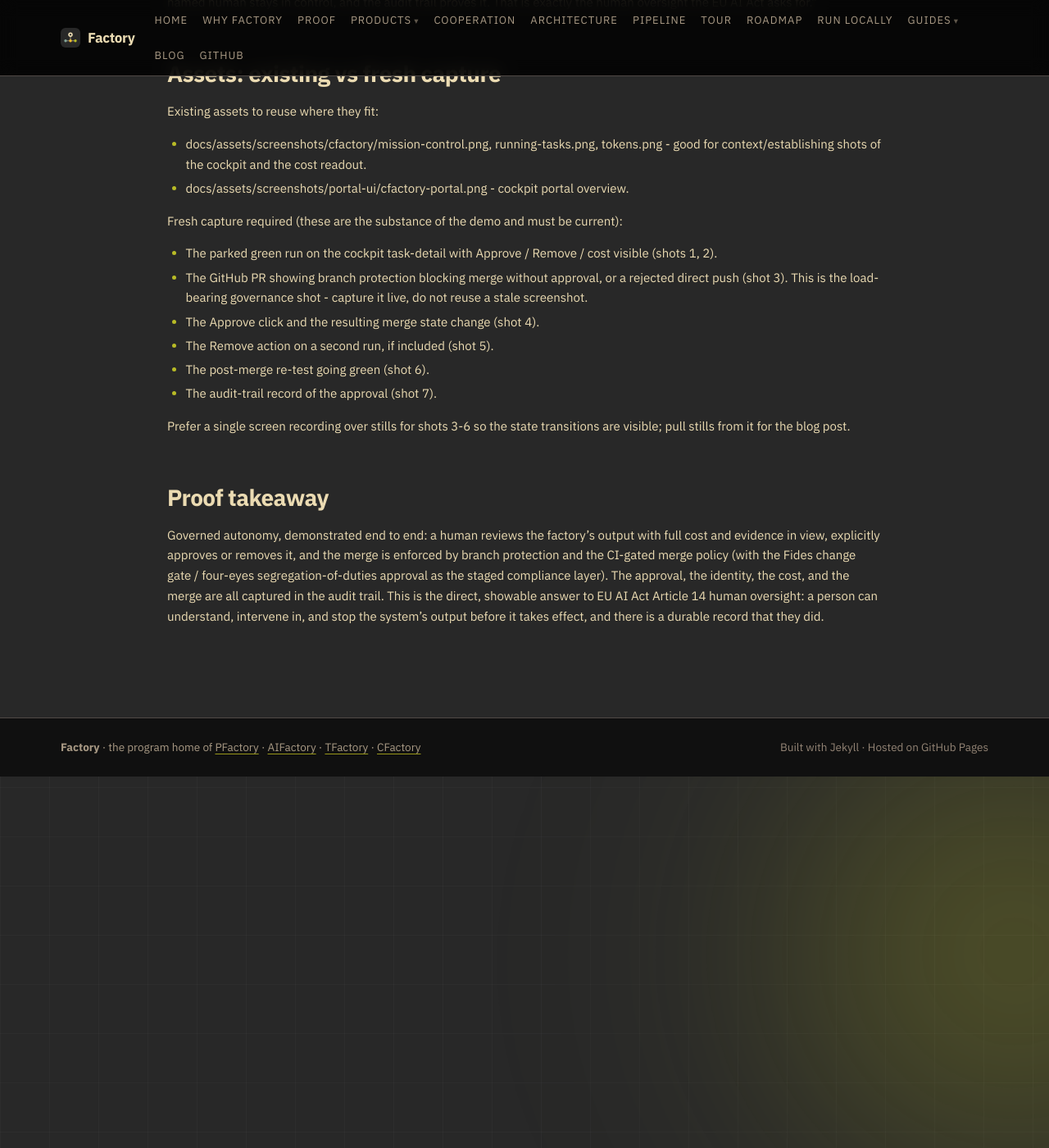
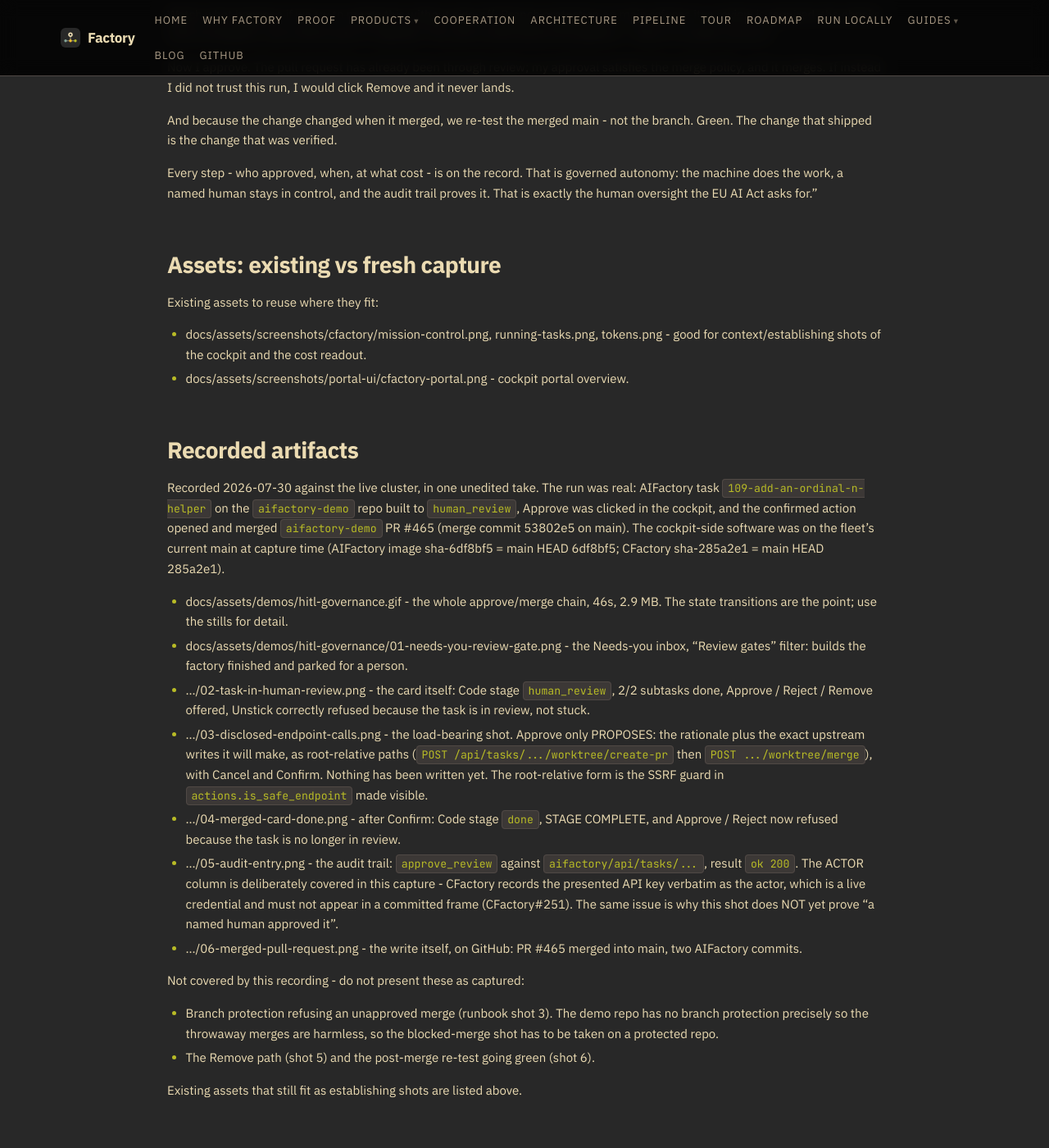
Before and after one commit to olafkfreund/Factory, a Jekyll site: the page built from docs/gtm/demos/hitl-governance.md, in a window 1280 px wide and 1400 px high, scrolled down 2539 px. Shown: the whole window at 82% size. Built offline with Jekyll 4.4.1, drawn with Linux system fonts in a browser that asks for light colours; our own code applies the rules of GitHub Pages for plain Markdown files; some of the changed text lies outside the part shown.

Commit message:
docs(gtm): record the HITL approve/merge demo, and the two defects the recording found (#472)
Factory#245's one unmet acceptance criterion was the output: a GIF plus stills
under docs/assets/. The feature itself was already proven end to end on
2026-07-29; this is the capture.

One unedited take against the live cluster, on the fleet's current main
(AIFactory sha-6df8bf5 = main HEAD, CFactory sha-285a2e1 = main HEAD). The run is
real throughout: AIFactory task 109-add-an-ordinal-n-helper built to human_review
on aifactory-demo, Approve was clicked in the cockpit, and the confirmed action
opened and merged aifactory-demo PR #465 (merge commit 53802e5 on main). Nothing
was reconstructed, retyped or trimmed.

The load-bearing frame is 03: Approve only PROPOSES, disclosing the exact upstream
writes as root-relative paths before the human confirms - which is
actions.is_safe_endpoint's SSRF guard made visible.

Two things the capture found, both filed and both now flagged in the runbook's
presenter notes, because both bear on what this demo asserts:

- Factory#460 - the first attempt reported "Done." for a merge GitHub had
  REFUSED, and wrote that false success into the audit trail. AIFactory returns a
  refused merge as HTTP 200 with success:false; CFactory judges success on the
  status code alone. A false green on the human-oversight control.
- CFactory#251 - the audit actor is the presented API key. That is a live
  credential rendered in the UI, so the ACTOR column is covered in shot 05, and
  it means the trail currently names a client rather than the person the EU AI Act
  Article 14 story depends on.

Also filed while recording: AIFactory#1106 (in-pod builds branch from a stale
local main and commit .aifactory-status, so the PR Approve opens is unmergeable -
this is what refused the first merge) and CFactory#258 (audit timestamps are
timezone-naive, displaying an hour in the past under BST).

The runbook no longer says recording is a follow-up, and now states plainly which
of its shots are NOT in the capture: the branch-protection refusal, the Remove
path, and the post-merge re-test.


Claude-Session: https://claude.ai/code/session_01NnzwnLkaYyPzPq442JeEHs

Co-authored-by: Claude Opus 5 <noreply@anthropic.com>

```diff
--- a/docs/gtm/demos/hitl-governance.md
+++ b/docs/gtm/demos/hitl-governance.md
@@ -1,7 +1,8 @@
 # Demo runbook: HITL governance approve/merge flow
 
-Tracking: Factory#245. This runbook produces the screencast; recording is a
-follow-up task. Plain text only, no emojis or icons.
+Tracking: Factory#245. The approve/merge core of this runbook is recorded - see
+"Recorded artifacts" below for the GIF and stills, and for the parts of the shot
+list they do and do not cover. Plain text only, no emojis or icons.
 
 ## The point (one line)
 
@@ -44,6 +45,19 @@ is staged (see docs/compliance/branch-protection.md and the Factory#310
 compliance program) - present it as the compliance layer coming online, not as
 already enforced fleet-wide, unless it has been applied on the demo repo by
 showtime. Do not claim more enforcement than is live on the day.
+
+Two open defects that bear directly on what this demo asserts. Check both before
+presenting; if either is still open, say so rather than letting the screen imply
+otherwise.
+
+- Factory#460: the cockpit shows "Done." for an approve/merge that GitHub
+  REFUSED, and the audit entry records it as ok/200. So "the banner said it
+  merged" is not, today, evidence that it merged - confirm against the PR. Found
+  while recording this runbook: the first attempt reported success on a merge that
+  had been refused on a conflict.
+- CFactory#251: the audit actor is the presented API key, not a person. Until that
+  is fixed the trail proves an approval happened, not WHO approved. Do not read
+  the "who approved" line of the narration off the Audit view as it stands.
 
 ## Setup
 
@@ -129,20 +143,49 @@ Existing assets to reuse where they fit:
 - docs/assets/screenshots/portal-ui/cfactory-portal.png - cockpit portal
   overview.
 
-Fresh capture required (these are the substance of the demo and must be current):
+## Recorded artifacts
 
-- The parked green run on the cockpit task-detail with Approve / Remove / cost
-  visible (shots 1, 2).
-- The GitHub PR showing branch protection blocking merge without approval, or a
-  rejected direct push (shot 3). This is the load-bearing governance shot -
-  capture it live, do not reuse a stale screenshot.
-- The Approve click and the resulting merge state change (shot 4).
-- The Remove action on a second run, if included (shot 5).
-- The post-merge re-test going green (shot 6).
-- The audit-trail record of the approval (shot 7).
+Recorded 2026-07-30 against the live cluster, in one unedited take. The run was
+real: AIFactory task `109-add-an-ordinal-n-helper` on the `aifactory-demo` repo
+built to `human_review`, Approve was clicked in the cockpit, and the confirmed
+action opened and merged `aifactory-demo` PR #465 (merge commit 53802e5 on main).
+The cockpit-side software was on the fleet's current main at capture time
+(AIFactory image sha-6df8bf5 = main HEAD 6df8bf5; CFactory sha-285a2e1 = main HEAD
+285a2e1).
 
-Prefer a single screen recording over stills for shots 3-6 so the state
-transitions are visible; pull stills from it for the blog post.
+- docs/assets/demos/hitl-governance.gif - the whole approve/merge chain, 46s,
+  2.9 MB. The state transitions are the point; use the stills for detail.
+- docs/assets/demos/hitl-governance/01-needs-you-review-gate.png - the Needs-you
+  inbox, "Review gates" filter: builds the factory finished and parked for a
+  person.
+- .../02-task-in-human-review.png - the card itself: Code stage `human_review`,
+  2/2 subtasks done, Approve / Reject / Remove offered, Unstick correctly
+  refused because the task is in review, not stuck.
+- .../03-disclosed-endpoint-calls.png - the load-bearing shot. Approve only
+  PROPOSES: the rationale plus the exact upstream writes it will make, as
+  root-relative paths (`POST /api/tasks/.../worktree/create-pr` then `POST
+  .../worktree/merge`), with Cancel and Confirm. Nothing has been written yet.
+  The root-relative form is the SSRF guard in `actions.is_safe_endpoint` made
+  visible.
+- .../04-merged-card-done.png - after Confirm: Code stage `done`, STAGE COMPLETE,
+  and Approve / Reject now refused because the task is no longer in review.
+- .../05-audit-entry.png - the audit trail: `approve_review` against
+  `aifactory/api/tasks/...`, result `ok 200`. The ACTOR column is deliberately
+  covered in this capture - CFactory records the presented API key verbatim as the
+  actor, which is a live credential and must not appear in a committed frame
+  (CFactory#251). The same issue is why this shot does NOT yet prove "a named
+  human approved it".
+- .../06-merged-pull-request.png - the write itself, on GitHub: PR #465 merged
+  into main, two AIFactory commits.
+
+Not covered by this recording - do not present these as captured:
+
+- Branch protection refusing an unapproved merge (runbook shot 3). The demo repo
+  has no branch protection precisely so the throwaway merges are harmless, so the
+  blocked-merge shot has to be taken on a protected repo.
+- The Remove path (shot 5) and the post-merge re-test going green (shot 6).
+
+Existing assets that still fit as establishing shots are listed above.
 
 ## Proof takeaway
 
```
Also changed, not shown: docs/assets/demos/hitl-governance/01-needs-you-review-gate.png (added), docs/assets/demos/hitl-governance/02-task-in-human-review.png (added), docs/assets/demos/hitl-governance/03-disclosed-endpoint-calls.png (added), docs/assets/demos/hitl-governance/04-merged-card-done.png (added), docs/assets/demos/hitl-governance/05-audit-entry.png (added), docs/assets/demos/hitl-governance/06-merged-pull-request.png (added), 1 other file.
